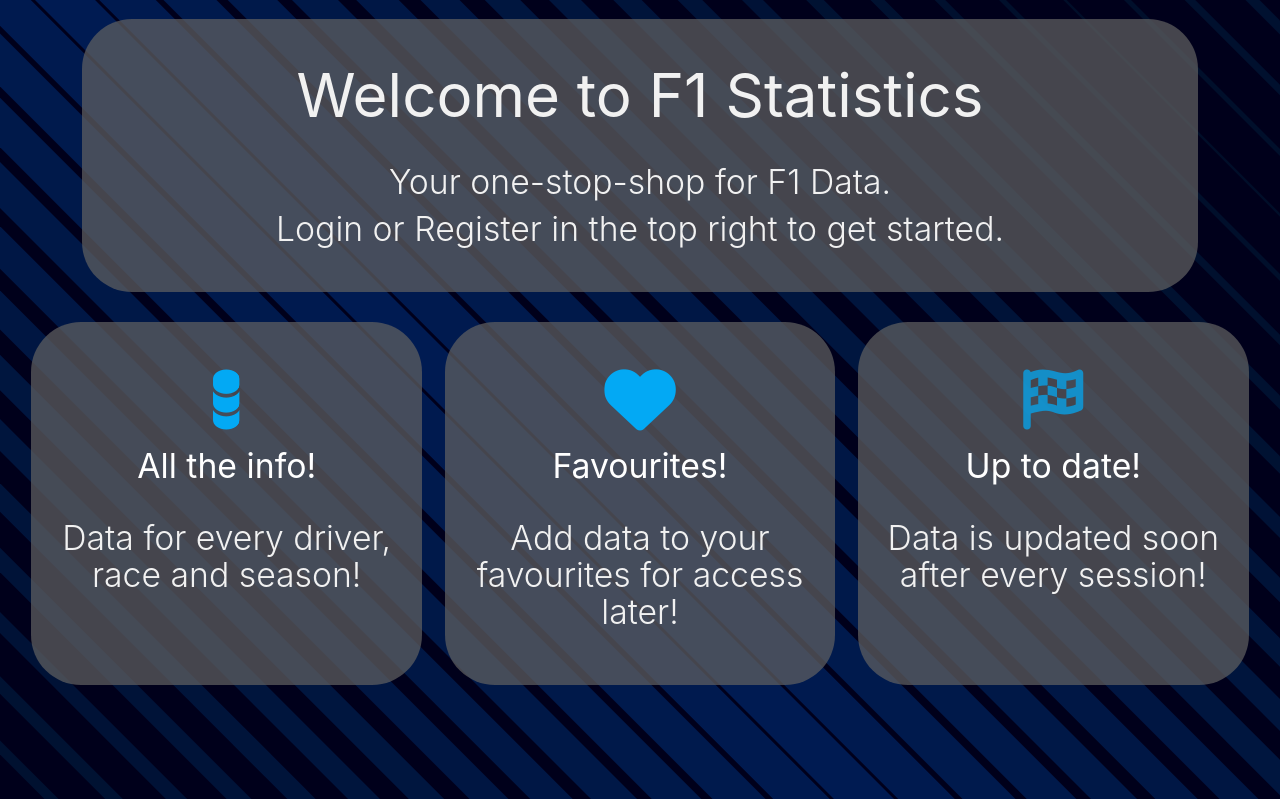
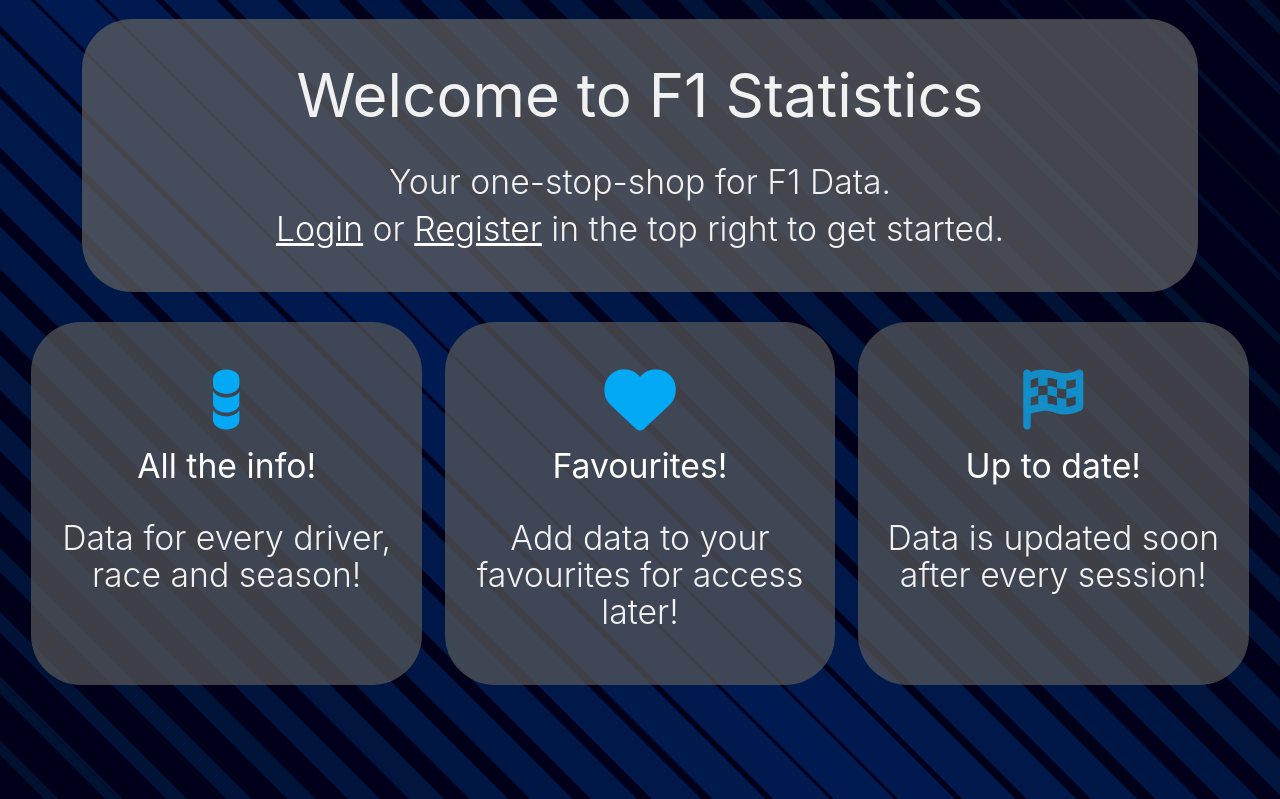
Before and after one commit to Fatheed7/formula-one-stats, a Flask app: page / in a window 1280 px wide. Shown: the part 65-864 px from the top of the page. Run offline with Flask 2, Linux system fonts and the light colour scheme; some libraries are stand-ins or nearby versions.

Commit message:
Updated readme for home and auth sections

```diff
--- a/static/css/style.css
+++ b/static/css/style.css
@@ -111,6 +111,12 @@ table.striped>tbody>tr:nth-child(odd) {
 
 /* Driver and Constructor Styling */
 
+.heroLink {
+  color: #fff;
+  text-decoration: underline;
+  text-underline-offset: 2px;
+}
+
 .infoTable {
   display: flex;
   justify-content: center;
@@ -223,7 +229,7 @@ hr {
 .icon-block {
   margin-top: 30px;
   padding: 15px;
-  background: rgba(97, 97, 97, 0.712);
+  background: rgba(89, 89, 89, 0.712);
   border-radius: 50px;
 }
 
--- a/templates/home.html
+++ b/templates/home.html
@@ -9,7 +9,9 @@ block content %}
         Your one-stop-shop for F1 Data.
       </h2>
       <h2 class="slogan headerSlogan col s12 light">
-        Login or Register in the top right to get started.
+        <a href="{{url_for('login')}}" class="heroLink">Login</a> or <a href="{{url_for('register')}}"
+          class="heroLink">Register</a> in the top right to
+        get started.
       </h2>
     </div>
     <br /><br />
```
Also changed, not shown: README.md, 11 other files.
